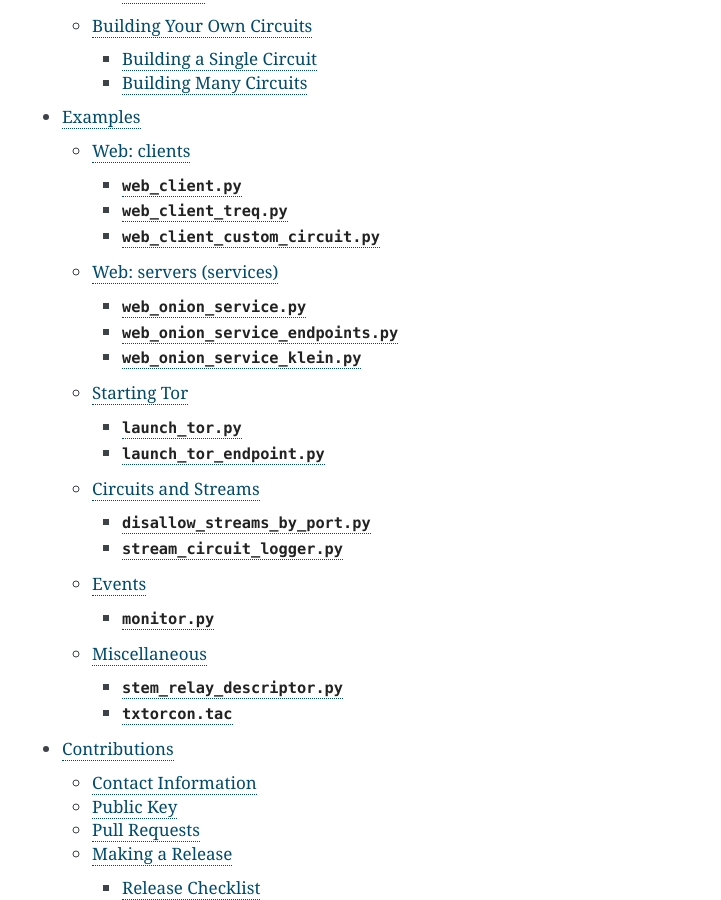
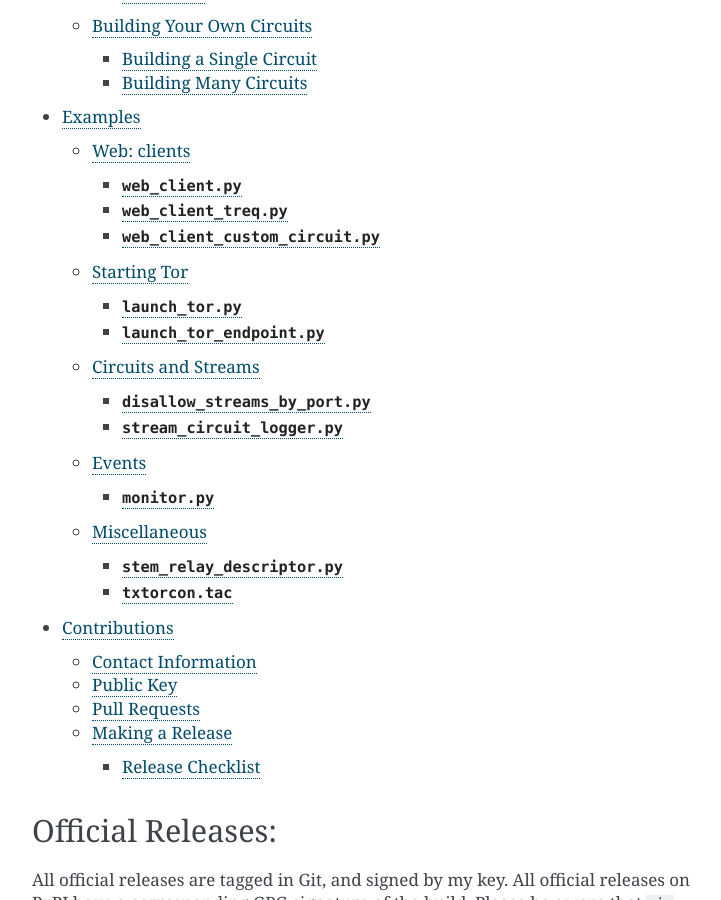
Before and after one commit to meejah/txtorcon, a Sphinx documentation site: the page built from docs/index.rst, in a window 1280 px wide and 900 px high, scrolled down 1476 px. Shown: the whole window, without its empty margins (388-1109 px from the left). Built offline with Sphinx 7.4.7, drawn with Linux system fonts in a browser that asks for light colours; the version number could not be read and is left out; some of the changed lines change nothing that is shown.

Commit message:
remove web onion-service examples for now

```diff
--- a/docs/examples.rst
+++ b/docs/examples.rst
@@ -69,52 +69,6 @@
 to download a Web page using the circuit created.
 
 .. literalinclude:: ../examples/web_client_custom_circuit.py
-
-
-Web: servers (services)
------------------------
-
-
-``web_onion_service.py``
-~~~~~~~~~~~~~~~~~~~~~~~~
-
-:download:`Download the example <../examples/web_onion_service.py>`.
-
-Set up a `twisted.web.server <https://twistedmatrix.com/FIXME>`_ listening as a onion service. This uses the ``ADD_ONION`` API from Tor. If you don't know what that means, see `the spec <https://gitweb.torproject.org/torspec.git/tree/control-spec.txt#n1365>`_. If you know you want to keep the private key for your onion service on disk somewhere, see the next example.
-
-.. literalinclude:: ../examples/web_onion_service.py
-
-
-
-``web_onion_service_endpoints.py``
-~~~~~~~~~~~~~~~~~~~~~~~~~~~~~~~~~~
-
-:download:`Download the example <../examples/web_onion_service_endpoints.py>`.
-
-This uses a server endpoint string via the `serverFromString` API in Twisted to do "whatever it takes" to set up a new Onion (location-hidden) service. If a Twisted application lets you configure server endpoint strings to listen on, you may get hidden-service support without having to change any code.
-
-If, instead, you're writing Python code and wish to have more control over the endpoint used (and e.g. whether a new Tor instance is launched or not) use one of the following examples.
-
-
-.. literalinclude:: ../examples/web_onion_service_endpoints.py
-
-
-
-``web_onion_service_klein.py``
-~~~~~~~~~~~~~~~~~~~~~~~~~~~~~~
-
-:download:`Download the example <../examples/web_onion_service_klein.py>`.
-
-
-Set up a `twisted.web.server <>`_ listening as a onion service. This
-uses the ``ADD_ONION`` API from Tor. If you don't know what that
-means, see `the spec
-<https://gitweb.torproject.org/torspec.git/tree/control-spec.txt#n1365>`_. If
-you know you want to keep the private key for your onion service on
-disk somewhere, see the next example.
-
-.. literalinclude:: ../examples/web_onion_service_klein.py
-
 
 
 Starting Tor
```
